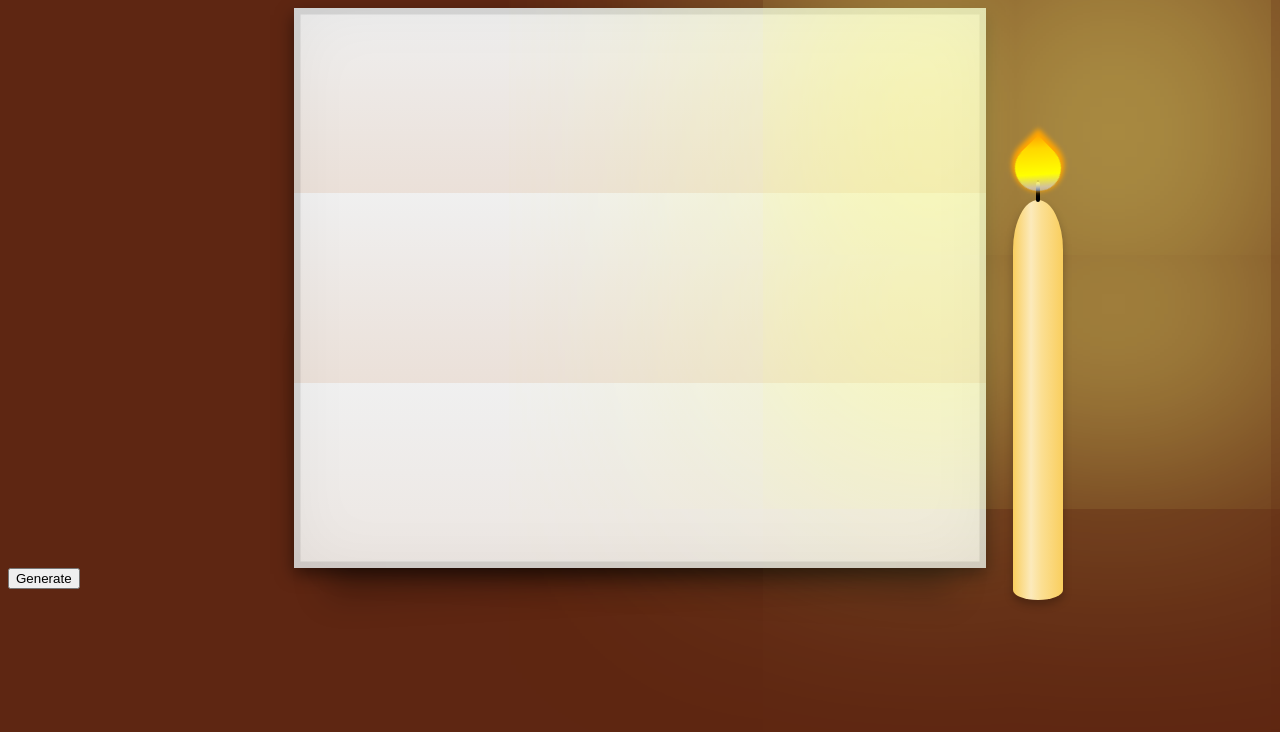
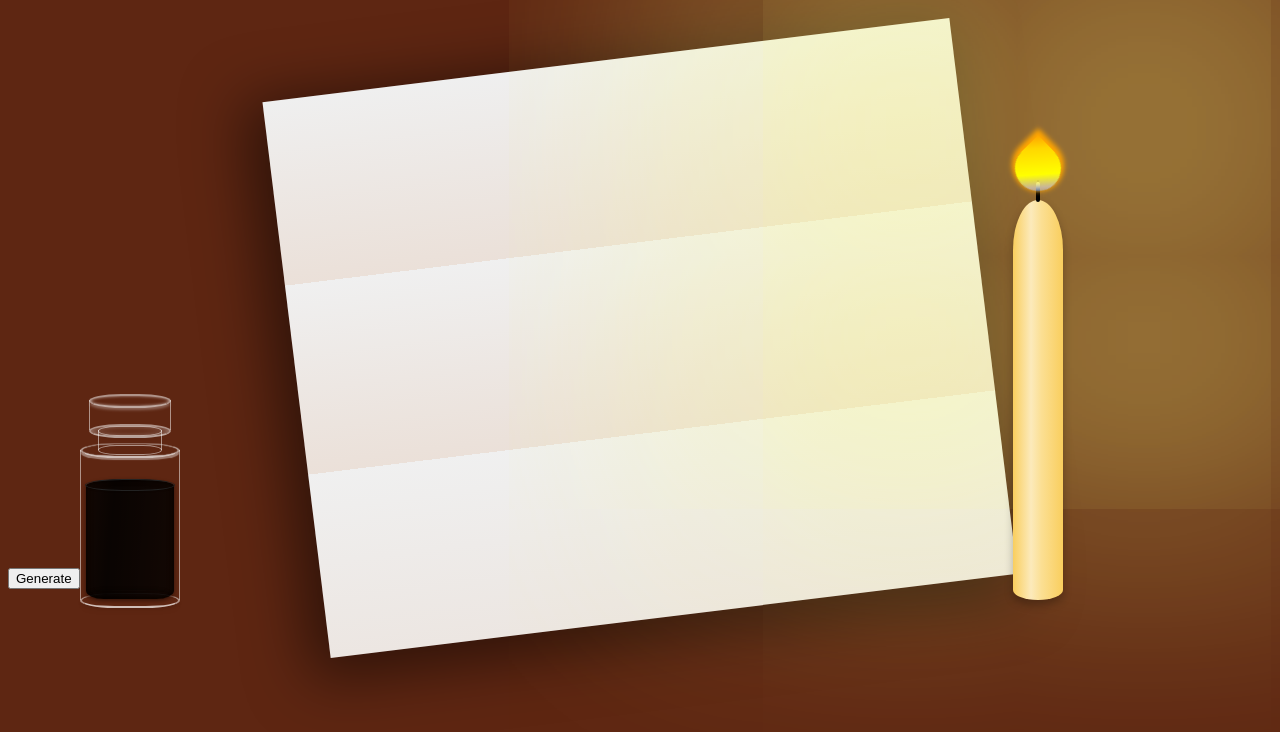
Before and after one commit to cassidoo/ShakespeareInsults, a plain HTML site: page index.html in a window 1280 px wide. Drawn offline with Linux system fonts and the light colour scheme; a web font is replaced by a local one.

Commit message:
Adding ink bottle

```diff
--- a/index.html
+++ b/index.html
@@ -5,11 +5,27 @@
 		<title>Olde English Insults</title>
 		<link href='http://fonts.googleapis.com/css?family=IM+Fell+English' rel='stylesheet' type='text/css'>
 		<link href='style.css' rel='stylesheet' type='text/css'>
+		<link href='ink.css' rel='stylesheet' type='text/css'>
 		<script type="text/javascript" src="content.js"></script>
 	</head>
 	<body>
-		<div id="insult" class="paper"></div>
-		<button onclick="generateToPage()">Generate</button>
+		<div class="frame paper">
+			<div id="insult"></div>
+		</div>
+		<button class="button" onclick="generateToPage()">
+			Generate
+		</button>
+
+		<div class='bottle'>
+			<div class='bottle_top'></div>
+			<div class='bottle_neck'>
+			</div>
+			<div class='bottle_main'>
+				<div class='bottle_inner'>
+					<div class='water'></div>
+				</div>
+			</div>
+		</div>
 
 		<div class="candle">
 			<div class="flame"></div>
--- /dev/null
+++ b/ink.css
@@ -0,0 +1,186 @@
+/* Thanks to @oknoblich for helping me with the general shape */
+
+:before, :after
+{
+	content: '';
+	display: block;
+	position: absolute;
+}
+
+.bottle
+{
+	display: inline-block;
+	position: absolute;
+	top: 50%;
+	width: 100px;
+}
+
+.bottle:after
+{
+	height: 14px;
+	width: 100px;
+	border-radius: 46px/10px;
+	box-shadow: 0px 1px 4px -2px rgba(0, 0, 0, 0.2), 0px 2px 10px -3px rgba(0, 0, 0, 0.1);
+	bottom: -7.6px;
+	z-index: 0;
+}
+
+.bottle:before
+{
+	height: 14px;
+	width: 100px;
+	border-radius: 46px/10px;
+	bottom: -7.6px;
+	z-index: 0;
+}
+
+.bottle_top
+{
+	height: 30px;
+	width: 80px;
+	position: relative;
+	border: 1px solid rgba(255, 255, 255, 0.5);
+	border-top: none;
+	border-bottom: none;
+	margin: 0px auto;
+}
+
+.bottle_top:after, .bottle_top:before
+{
+	height: 10px;
+	width: 78px;
+	border-radius: 46px/10px;
+	border: 2px solid rgba(255, 255, 255, 0.5);
+	border-bottom: 2px solid rgba(255, 255, 255, 0.6);
+	left: -1px;
+}
+
+.bottle_top:after
+{
+	top: -6px;
+	box-shadow: 0px 0px 3px rgba(255, 255, 255, 0.6) inset, 0px 3px 3px -1px rgba(255, 255, 255, 0.3);
+}
+
+.bottle_top:before
+{
+	top: 24px;
+	box-shadow: 0px 0px 6px rgba(255, 255, 255, 0.4) inset;
+}
+
+.bottle_neck
+{
+	height: 20px;
+	width: 62px;
+	position: relative;
+	background: none;
+	border: 1px solid rgba(255, 255, 255, 0.5);
+	border-top: none;
+	border-bottom: none;
+	margin: 0px auto;
+}
+
+.bottle_neck:after, .bottle_neck:before
+{
+	height: 8px;
+	width: 62px;
+	border-radius: 30px/8px;
+	border: 1px solid rgba(255, 255, 255, 0.5);
+	left: -1px;
+}
+
+.bottle_neck:after
+{
+	top: -4px;
+	border: 1px solid rgba(255, 255, 255, 0.5);
+	box-shadow: 0px 5px 3px -2px rgba(0, 0, 0, 0.05);
+}
+
+.bottle_neck:before
+{
+	top: 15px;
+}
+
+.bottle_main
+{
+	height: 150px;
+	position: relative;
+	width: 98px;
+	background: none;
+	border: 1px solid rgba(255, 255, 255, 0.5);
+	border-top: none;
+	border-bottom: none;
+}
+
+.bottle_main:after, .bottle_main:before
+{
+	height: 12px;
+	width: 96px;
+	border-radius: 46px/10px;
+	border: 2px solid rgba(255, 255, 255, 0.5);
+	border-bottom: 2px solid rgba(255, 255, 255, 0.7);
+	border-top: 1px solid rgba(255, 255, 255, 0.3);
+	left: -1px;
+}
+
+.bottle_main:after
+{
+	top: -7px;
+	box-shadow: 0px 0px 1px rgba(255, 255, 255, 0.6) inset, 0px 3px 1px -1px rgba(255, 255, 255, 0.4), 0px 0px 1px rgba(0, 0, 0, 0.05) inset, 0px 0px 1px rgba(255, 255, 255, 0.7) inset, 0px 0px 1px rgba(0, 0, 0, 0.15) inset;
+}
+
+.bottle_main:before
+{
+	top: 143px;
+}
+
+.bottle_inner
+{
+	height: 149px;
+	width: 92%;
+	margin: 0px auto;
+	position: relative;
+	top: 1px;
+}
+
+.bottle_inner:before
+{
+	border-radius: 40px/4px;
+	top: 140px;
+	width: 90%;
+	left: 3px;
+	height: 9px;
+}
+
+.water
+{
+	background: linear-gradient(-85deg, rgba(0, 0, 0, 0.8), rgba(0, 0, 0, 0.9) 70%, rgba(0, 0, 0, 0.8));
+	box-shadow: 0px 0px 6px rgba(0, 0, 0, 0.5) inset, 0px 0.2px 3px -1px rgba(0, 0, 0, 0.3) inset, 0px 2px 6px -1px rgba(0, 0, 0, 0.1) inset, 0px 2px 5px rgba(0, 0, 0, 0.3), 0px 1px 3px rgba(0, 0, 0, 0.2);
+	width: 98%;
+	height: 120px;
+	position: absolute;
+	left: 1px;
+	bottom: 1px;
+	border-radius: 50px 50px 20px 20px/8px 8px 10px 10px;
+}
+
+.water:after
+{
+	height: 10px;
+	width: 88px;
+	left: -1px;
+	top: 0px;
+	border-radius: 50px/8px;
+	border: 1px solid #222;
+	box-shadow: 0px 1px 2px -1px rgba(0, 0, 0, 0.35);
+}
+
+.water:before
+{
+	height: 10px;
+	width: 82px;
+	left: 2px;
+	bottom: -1px;
+	border-radius: 50px/10px;
+	background: linear-gradient(left, rgba(0, 0, 0, 0.2), rgba(0, 0, 0, 0.1) 50%, rgba(0, 0, 0, 0.2) 80%, rgba(0, 0, 0, 0.3));
+	box-shadow: 0px -2px 3px -1px rgba(0, 0, 0, 0.25);
+}
--- a/style.css
+++ b/style.css
@@ -4,15 +4,38 @@ body
 	background: #5E2612;
 }
 
+/*.button
+{
+	position: absolute;
+	left: 10%;
+	display: block;
+	width: 200px;
+	height: 100px;
+	background: #000;
+	box-shadow: 0 5px 5px 5px #000;
+	border-radius: 10px;
+}*/
+
 #insult
 {
+	font-size: 65px;
+	line-height: 100px;
+}
+
+.frame
+{
+	position: relative;
+	top: 50px;
 	display: block;
 	margin-left: auto;
 	margin-right: auto;
 	padding: 30px;
-	font-size: 65px;
 	width: 50%;
 	height: 500px;
+	transform: rotate(-7deg);
+	-ms-transform: rotate(-7deg); /* IE 9 */
+	-webkit-transform: rotate(-7deg); /* Safari and Chrome */
+	box-shadow: -10px 10px 60px 10px rgba(0,0,0,.5);
 }
 
 .paper
@@ -20,9 +43,9 @@ body
 	background-color: #eee;
 	background-image: -webkit-linear-gradient(rgba(255,255,255,.06), rgba(206,102,28,.1) 33%, rgba(255,255,255,.1) 33%, rgba(206,102,28,.1) 67%, rgba(255,255,255,.1) 67%, rgba(206,102,28,.06));
 	background-image: linear-gradient(rgba(255,255,255,.06), rgba(206,102,28,.1) 33%, rgba(255,255,255,.1) 33%, rgba(206,102,28,.1) 67%, rgba(255,255,255,.1) 67%, rgba(206,102,28,.06));
-	box-shadow: inset 0 0 0 .1em rgba(0,0,0,.1), inset 0 0 1em rgba(0,0,0,.05), 0 .1em .25em rgba(0,0,0,.5);
 	position: relative;
 }
+/*
 .paper:after, .paper:before
 {
 	bottom: .1em;
@@ -49,7 +72,7 @@ body
 	-webkit-transform: rotate(-3deg);
 	-webkit-transform-origin: 0% 100%;
 }
-
+*/
 .glow
 {
 	position: absolute;
@@ -64,6 +87,9 @@ body
 	-webkit-border-radius: 1px;
 	border-radius: 1px;
 	background: rgba(255,255,122,0);
+	animation: glowy 3s linear 0s infinite;
+	-webkit-animation: glowy 3s linear 0s infinite;
+	-o-animation: glowy 3s linear 0s infinite;
 	z-index: 20;
 }
 
@@ -144,6 +170,65 @@ body
 	z-index: 30;
 }
 
+/* ANIMATIONS */
+
+@keyframes glowy
+{
+0%{
+box-shadow: 0px 0px 800px 300px rgba(255,255,122,.5);
+}
+20%{
+box-shadow: 0px 0px 800px 350px rgba(255,255,122,.4);
+}
+40%{
+box-shadow: 0px 0px 900px 400px rgba(255,255,122,.3);
+}
+80%{
+box-shadow: 0px 0px 800px 350px rgba(255,255,122,.4);
+}
+100%{
+box-shadow: 0px 0px 800px 300px rgba(255,255,122,.5);
+}
+}
+
+@-webkit-keyframes glowy
+{
+0%{
+box-shadow: 0px 0px 800px 300px rgba(255,255,122,.5);
+}
+20%{
+box-shadow: 0px 0px 800px 350px rgba(255,255,122,.4);
+}
+40%{
+box-shadow: 0px 0px 900px 400px rgba(255,255,122,.3);
+}
+80%{
+box-shadow: 0px 0px 800px 350px rgba(255,255,122,.4);
+}
+100%{
+box-shadow: 0px 0px 800px 300px rgba(255,255,122,.5);
+}
+}
+
+@-o-keyframes glowy
+{
+0%{
+box-shadow: 0px 0px 800px 300px rgba(255,255,122,.5);
+}
+20%{
+box-shadow: 0px 0px 800px 350px rgba(255,255,122,.4);
+}
+40%{
+box-shadow: 0px 0px 900px 400px rgba(255,255,122,.3);
+}
+80%{
+box-shadow: 0px 0px 800px 350px rgba(255,255,122,.4);
+}
+100%{
+box-shadow: 0px 0px 800px 300px rgba(255,255,122,.5);
+}
+}
+
 @keyframes flicker {
 0%{
 transform: rotate(-49deg);
```
